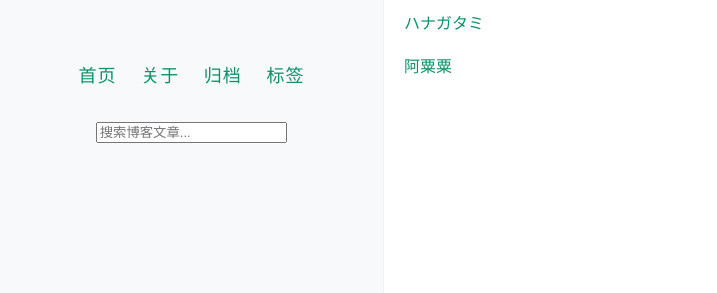
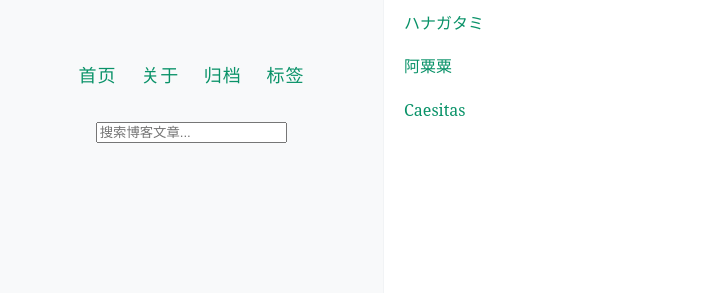
Before and after one commit to kamadhatu/sanjingjiuhuang, a Jekyll site: the page built from about.md, in a window 1280 px wide. Shown: the part 388-681 px from the top of the page, without its empty margins (0-717 px from the left). Built offline with Jekyll 4.4.1, drawn with Linux system fonts in a browser that asks for light colours; comment, search, counter and statistics services are not loaded.

Commit message:
Update about.md

```diff
--- a/about.md
+++ b/about.md
@@ -21,3 +21,5 @@ lofter三径就荒，子博客一把甘蔗渣
 [ハナガタミ](https://kanransya.github.io/nami-jetcoaster/)
 
 [阿粟粟](https://ceciliasue.github.io/)
+
+[Caesitas](https://caesitas-c.github.io/blog/)
```
